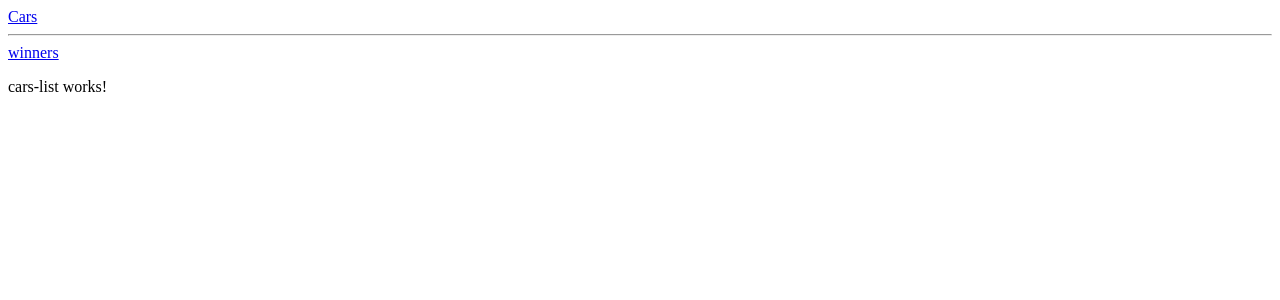
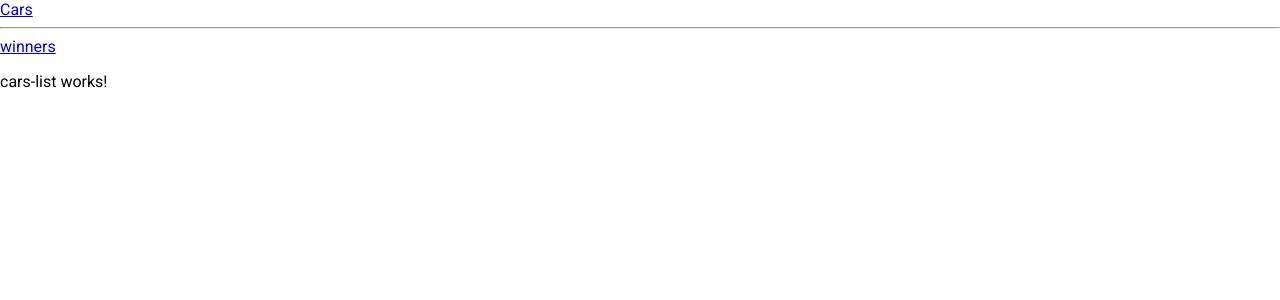
Before and after one commit to vladboisa/AsyncRace, an Angular app: page /garage in a window 1280 px wide. Shown: the top 300 px of the page. Built offline with nearby package versions, Linux system fonts and the light colour scheme.

Commit message:
feat: add Angular Material

```diff
--- a/angular.json
+++ b/angular.json
@@ -25,7 +25,10 @@
             "tsConfig": "tsconfig.app.json",
             "inlineStyleLanguage": "scss",
             "assets": ["src/favicon.ico", "src/assets"],
-            "styles": ["src/styles.scss"],
+            "styles": [
+              "@angular/material/prebuilt-themes/indigo-pink.css",
+              "src/styles.scss"
+            ],
             "scripts": []
           },
           "configurations": {
@@ -83,7 +86,10 @@
             "tsConfig": "tsconfig.spec.json",
             "inlineStyleLanguage": "scss",
             "assets": ["src/favicon.ico", "src/assets"],
-            "styles": ["src/styles.scss"],
+            "styles": [
+              "@angular/material/prebuilt-themes/indigo-pink.css",
+              "src/styles.scss"
+            ],
             "scripts": []
           }
         },
--- a/package.json
+++ b/package.json
@@ -12,10 +12,12 @@
   "private": true,
   "dependencies": {
     "@angular/animations": "^17.0.0",
+    "@angular/cdk": "^17.3.10",
     "@angular/common": "^17.0.0",
     "@angular/compiler": "^17.0.0",
     "@angular/core": "^17.0.0",
     "@angular/forms": "^17.0.0",
+    "@angular/material": "^17.3.10",
     "@angular/platform-browser": "^17.0.0",
     "@angular/platform-browser-dynamic": "^17.0.0",
     "@angular/router": "^17.0.0",
--- a/src/app/app.config.ts
+++ b/src/app/app.config.ts
@@ -2,7 +2,8 @@
 import { provideRouter } from '@angular/router';
 
 import { routes } from './app.routes';
+import { provideAnimationsAsync } from '@angular/platform-browser/animations/async';
 
 export const appConfig: ApplicationConfig = {
-  providers: [provideRouter(routes)],
+  providers: [provideRouter(routes), provideAnimationsAsync()],
 };
--- a/src/index.html
+++ b/src/index.html
@@ -6,6 +6,8 @@
   <base href="/">
   <meta name="viewport" content="width=device-width, initial-scale=1">
   <link rel="icon" type="image/x-icon" href="favicon.ico">
+  <link href="https://fonts.googleapis.com/css2?family=Roboto:wght@300;400;500&display=swap" rel="stylesheet">
+  <link href="https://fonts.googleapis.com/icon?family=Material+Icons" rel="stylesheet">
 </head>
 <body>
   <app-root></app-root>
--- a/src/styles.scss
+++ b/src/styles.scss
@@ -1 +1,4 @@
 /* You can add global styles to this file, and also import other style files */
+
+html, body { height: 100%; }
+body { margin: 0; font-family: Roboto, "Helvetica Neue", sans-serif; }
```
Also changed, not shown: 1 other file (tests, documents, lock files or other folders).
